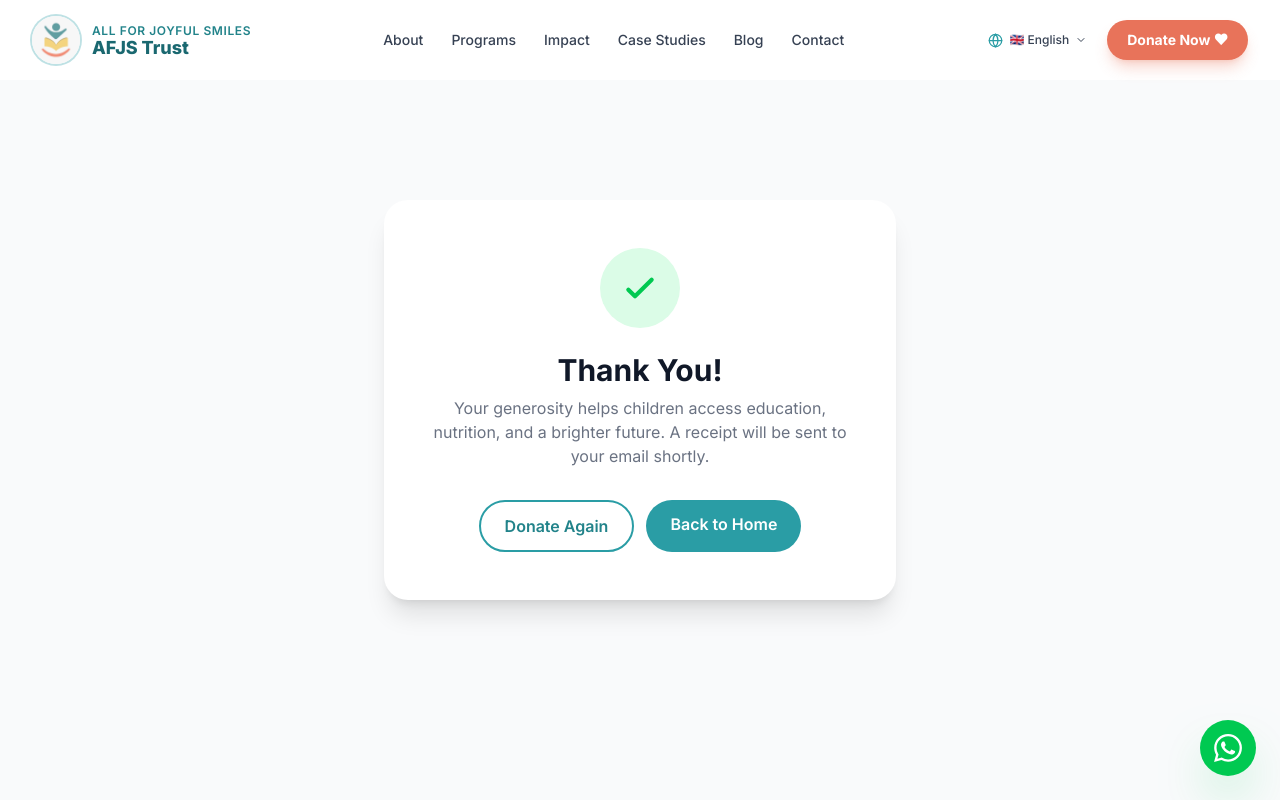
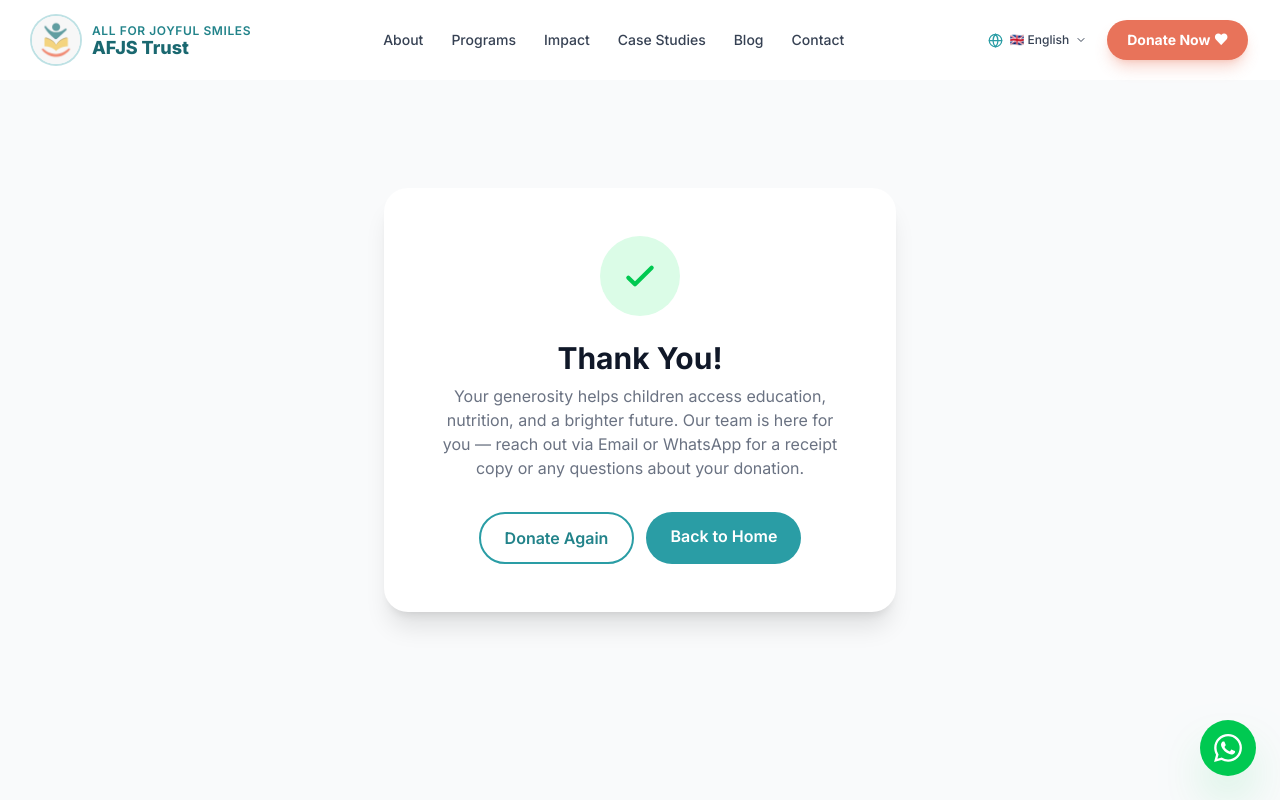
Before and after one commit to VarunGonzy/afjs-web, a Next.js app: page /donate/thank-you in a window 1280 px wide. Shown: the top 800 px of the page. Built offline with nearby package versions, Linux system fonts and the light colour scheme.

Commit message:
copy: update thank-you page support message

```diff
--- a/app/donate/thank-you/page.tsx
+++ b/app/donate/thank-you/page.tsx
@@ -30,7 +30,7 @@ function ThankYouContent() {
           </p>
         )}
         <p className="text-gray-500 mb-8">
-          Your generosity helps children access education, nutrition, and a brighter future. A receipt will be sent to your email shortly.
+          Your generosity helps children access education, nutrition, and a brighter future. Our team is here for you — reach out via Email or WhatsApp for a receipt copy or any questions about your donation.
         </p>
 
         <div className="flex flex-col sm:flex-row gap-3 justify-center">
```
